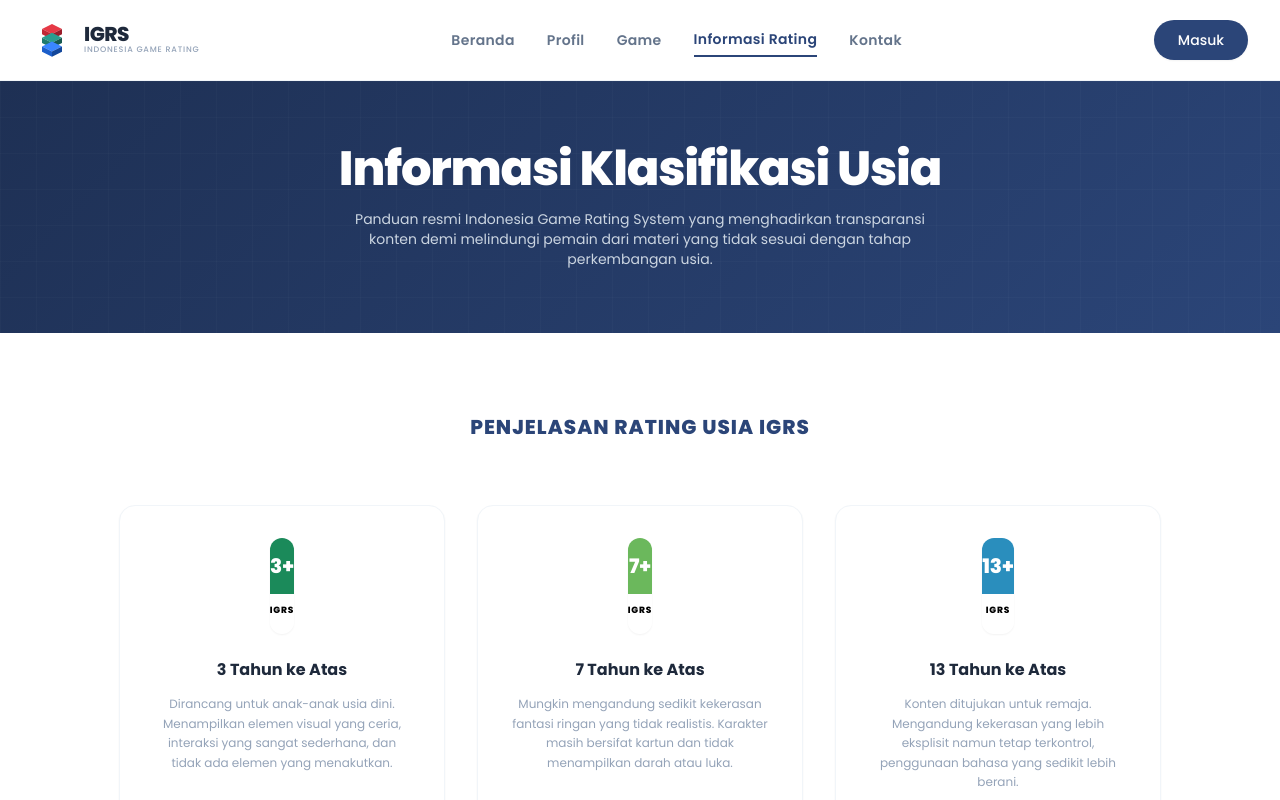
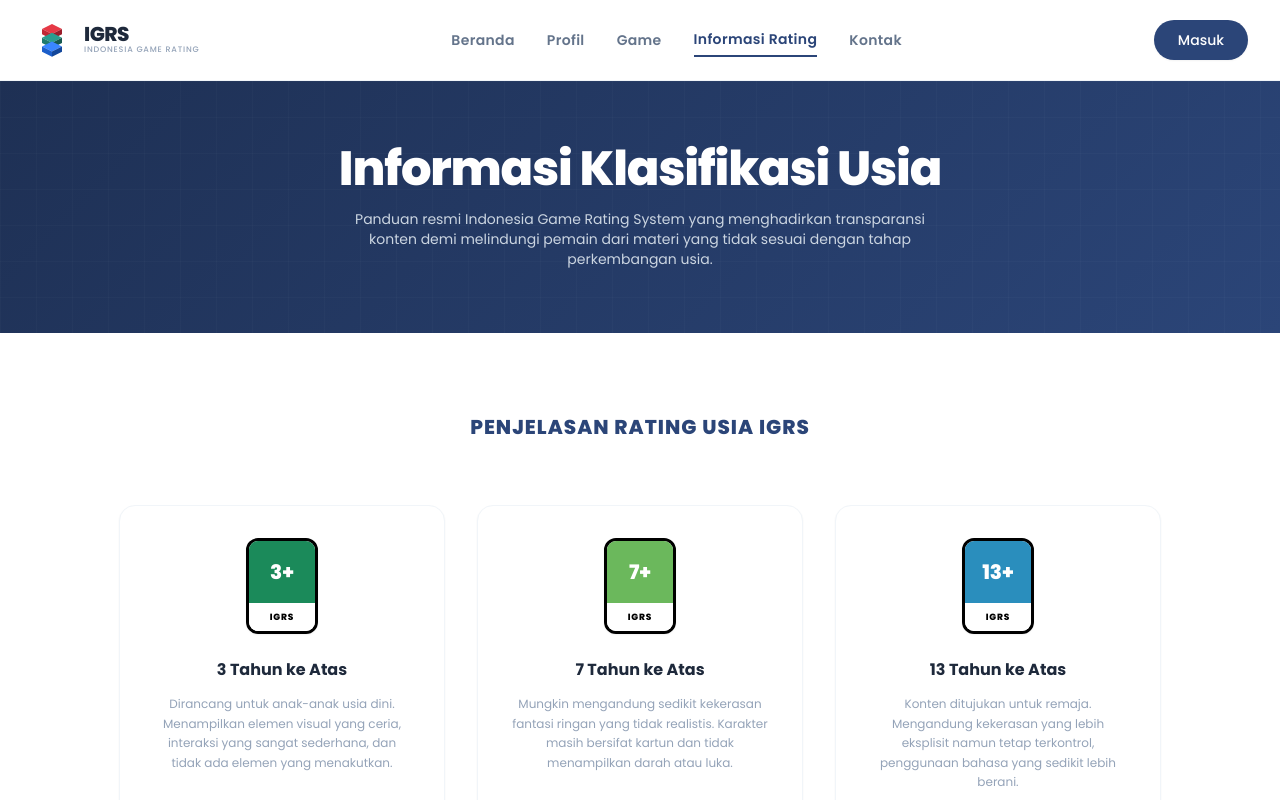
Before and after one commit to akira4n/redesign-challenge, a React (Vite) app in the folder frontend/: page /informasi-rating in a window 1280 px wide. Shown: the top 800 px of the page. Built offline with nearby package versions, Linux system fonts and the light colour scheme.

Commit message:
style: update IgrsOfficialBadge size classes for improved layout and consistency

```diff
--- a/frontend/src/components/ui/Badge.tsx
+++ b/frontend/src/components/ui/Badge.tsx
@@ -90,18 +90,18 @@ export const IgrsOfficialBadge: React.FC<IgrsOfficialBadgeProps> = ({ rating, si
 
   const sizeClasses = {
     sm: {
-      container: 'w-14 h-18 border-2 rounded-lg text-xs',
+      container: 'w-12 h-16 border-2 border-black rounded-lg text-xs',
       top: 'h-10 text-sm font-black',
       bottom: 'h-6 text-[7px] font-extrabold tracking-widest'
     },
     md: {
-      container: 'w-18 h-24 border-3 rounded-xl text-sm',
-      top: 'h-14 text-xl font-black',
-      bottom: 'h-8 text-[9px] font-black tracking-widest'
+      container: 'w-[72px] h-[96px] border-[3px] border-black rounded-xl text-sm',
+      top: 'h-[62px] text-xl font-black',
+      bottom: 'h-[28px] text-[9px] font-black tracking-widest'
     },
     lg: {
-      container: 'w-24 h-32 border-4 rounded-2xl text-lg',
-      top: 'h-18 text-3xl font-black',
+      container: 'w-24 h-32 border-4 border-black rounded-2xl text-lg',
+      top: 'h-[84px] text-3xl font-black',
       bottom: 'h-10 text-xs font-black tracking-widest'
     }
   };
```
